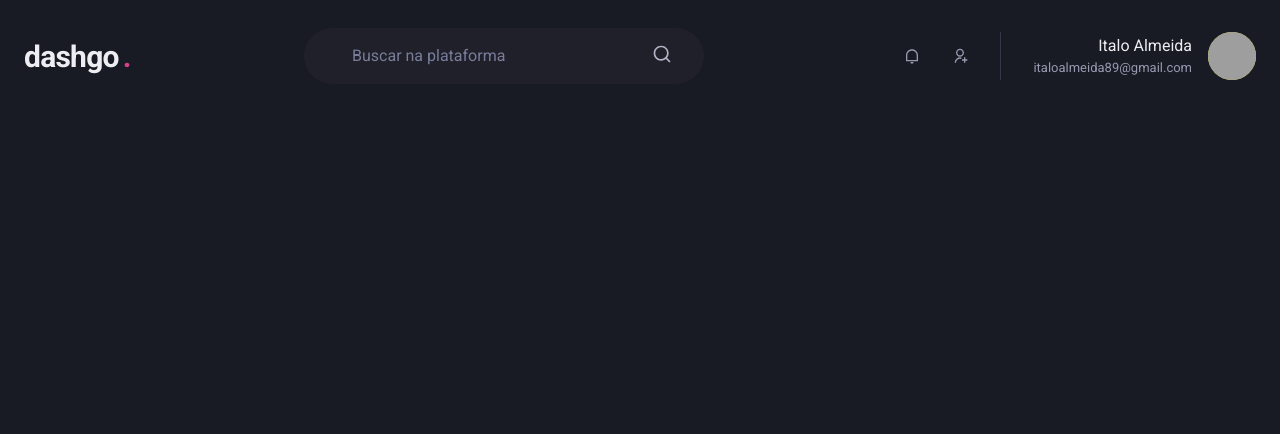
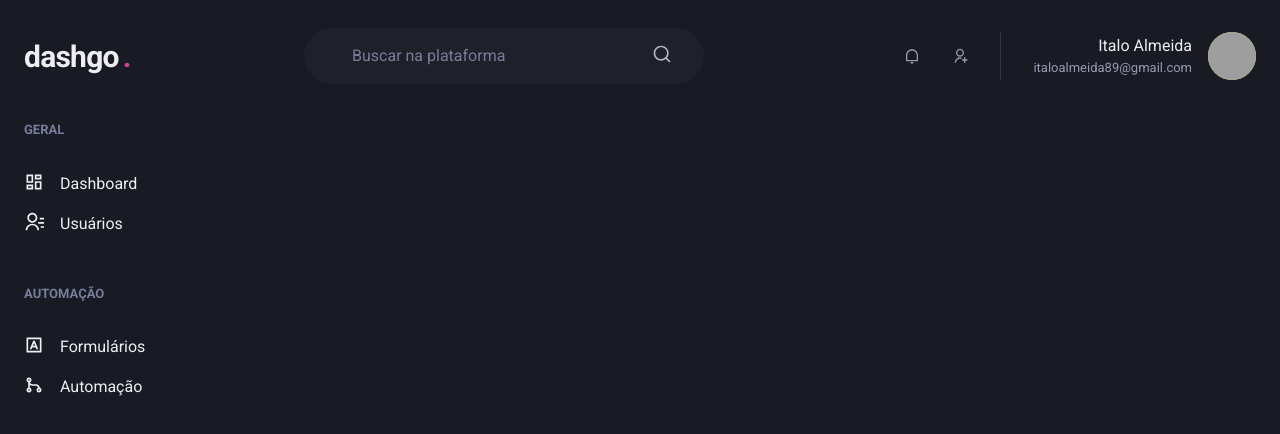
Before and after one commit to italoalmeida89/ignite-dashgo, a Next.js app: page /dashboard in a window 1280 px wide. Shown: the top 434 px of the page. Built offline with nearby package versions, Linux system fonts and the light colour scheme; grey boxes are pictures that could not be loaded.

Commit message:
create Sidebar component

```diff
--- /dev/null
+++ b/src/components/Sidebar.tsx
@@ -0,0 +1,40 @@
+import { Box, Stack, Text, Link, Icon } from "@chakra-ui/react";
+import { RiContactsLine, RiDashboardLine, RiGitMergeLine, RiInputMethodLine } from "react-icons/ri";
+
+export function Sidebar() {
+  return (
+    <Box as="aside" w="64" mr="8">
+      <Stack spacing="12" align="flex-start">
+        <Box>
+          <Text fontWeight="bold" color="gray.400" fontSize="small">GERAL</Text>
+          <Stack spacing="4" mt="8" align="stretch">
+            <Link display="flex" align="center">
+              <Icon as={RiDashboardLine} fontSize="20" />
+              <Text ml="4" fontWwight="medium">Dashboard</Text>
+            </Link>
+
+            <Link display="flex" align="center">
+              <Icon as={RiContactsLine} fontSize="20" />
+              <Text ml="4" fontWwight="medium">Usuários</Text>
+            </Link>
+          </Stack>
+        </Box>
+
+        <Box>
+          <Text fontWeight="bold" color="gray.400" fontSize="small">AUTOMAÇÃO</Text>
+          <Stack spacing="4" mt="8" align="stretch">
+            <Link display="flex" align="center">
+              <Icon as={RiInputMethodLine} fontSize="20" />
+              <Text ml="4" fontWwight="medium">Formulários</Text>
+            </Link>
+
+            <Link display="flex" align="center">
+              <Icon as={RiGitMergeLine} fontSize="20" />
+              <Text ml="4" fontWwight="medium">Automação</Text>
+            </Link>
+          </Stack>
+        </Box>
+      </Stack>
+    </Box>
+  )
+}
--- a/src/pages/dashboard.tsx
+++ b/src/pages/dashboard.tsx
@@ -1,7 +1,16 @@
+import { Flex } from "@chakra-ui/react";
 import { Header } from "../components/Header";
+import { Sidebar } from "../components/Sidebar";
 
 export default function Dashboard() {
   return (
-    <Header />
+    <Flex direction="column" h="100vh">
+      <Header />
+
+      <Flex w="100%" my="6" maxWidth={1480} mx="auto" px="6">
+        <Sidebar />
+
+      </Flex>
+    </Flex>
   )
 }
```
